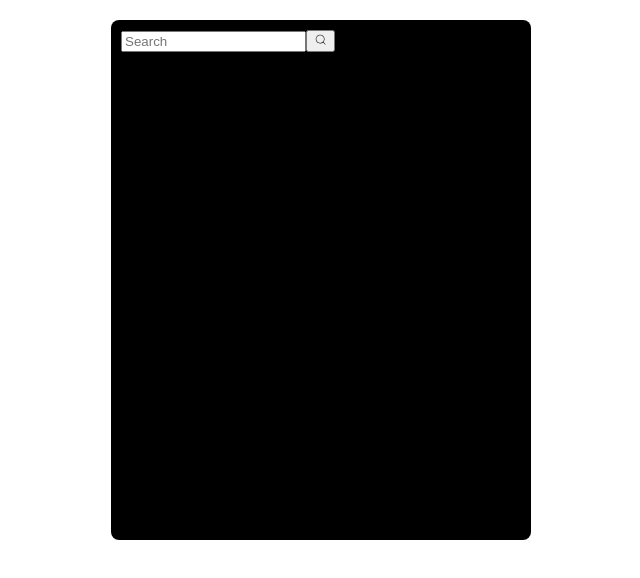
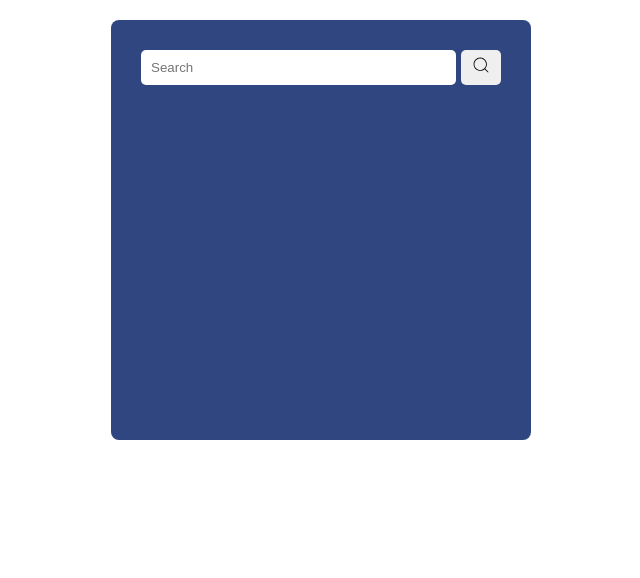
Before and after one commit to lubnafebin/weather-app, a React (Vite) app: page / in a window 1280 px wide. Shown: the top 578 px of the page, without its empty margins (319-959 px from the left). Built offline with nearby package versions, Linux system fonts and the light colour scheme.

Commit message:
refactor: restructure search bar layout and update styles for improved UI

```diff
--- a/src/App.jsx
+++ b/src/App.jsx
@@ -4,15 +4,14 @@ function App() {
   return (
     <>
       <div className="container">
-        <form action="">
+        <div className="search-bar">
           <input type="text" placeholder="Search" />
           <button>
             <CiSearch />
           </button>
-        </form>
+        </div>
       </div>
     </>
   );
 }
-
 export default App;
--- a/src/index.css
+++ b/src/index.css
@@ -7,11 +7,30 @@ body{
   /* height: 100vh; */
 }
 .container{
-  background: #000;
+  background: #2f4680;
   width: 400px;
   /* max-width: 300px; */
-  height: 500px;
+  height: 400px;
   margin: 20px;
   padding: 10px;
   border-radius: 8px;
 }
+.search-bar{
+  padding: 20px;
+  display: flex;
+  align-items: center;
+  gap: 5px;
+}
+input{
+  width: 300px;
+  padding: 10px;
+  border-radius: 5px;
+  border: none;
+}
+button{
+  cursor: pointer;
+  font-size: 20px;
+  border: none;
+  border-radius: 5px;
+  padding: 5px 10px;
+}
```
